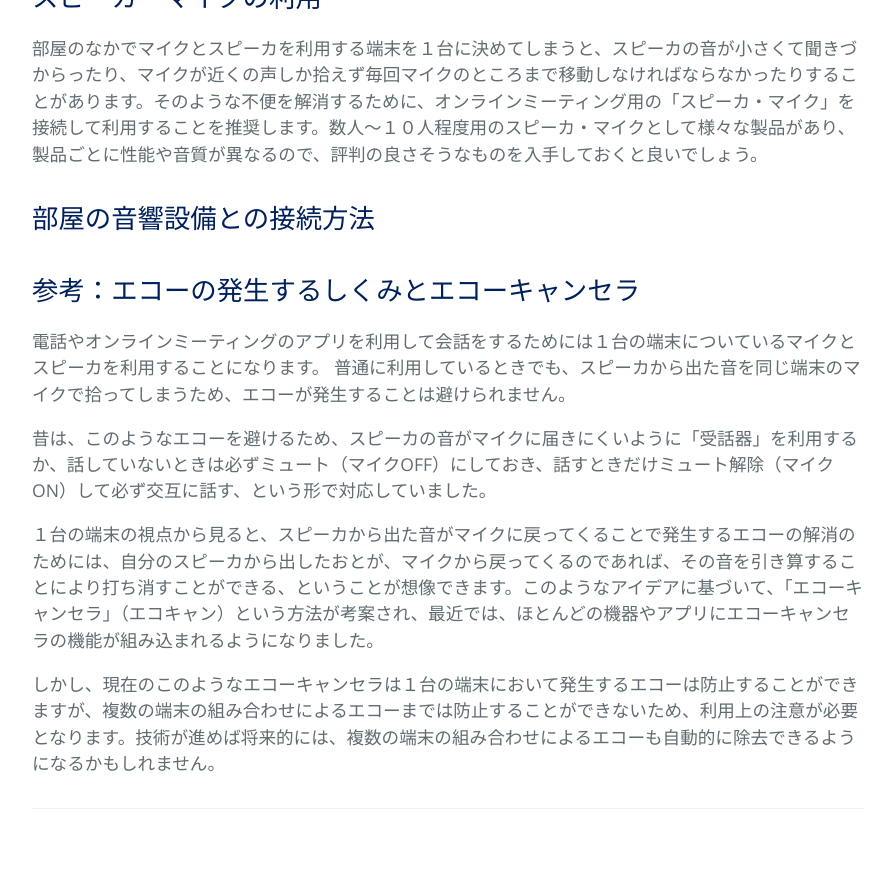
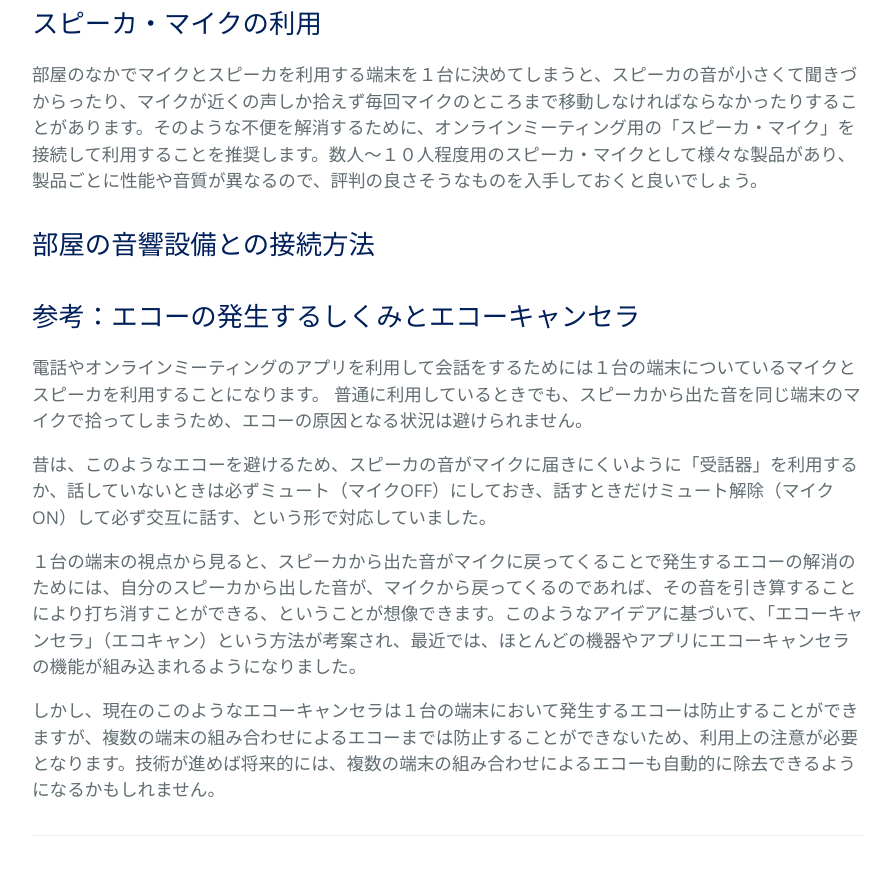
Before and after one commit to kyoto-u/online-edu, a Jekyll site: the page built from zoom-audio-echo.md, in a window 1280 px wide and 900 px high, scrolled down 1833 px. Shown: the top 875 px of the window, without its empty margins (192-1084 px from the left). Built offline with Jekyll 4.4.1, drawn with Linux system fonts in a browser that asks for light colours; our own code applies the rules of GitHub Pages for plain Markdown files; some of the changed text lies outside the part shown.

Commit message:
Update zoom-audio-echo.md

```diff
--- a/zoom-audio-echo.md
+++ b/zoom-audio-echo.md
@@ -42,10 +42,10 @@
 ## 参考：エコーの発生するしくみとエコーキャンセラ
 
 電話やオンラインミーティングのアプリを利用して会話をするためには１台の端末についているマイクとスピーカを利用することになります。
-普通に利用しているときでも、スピーカから出た音を同じ端末のマイクで拾ってしまうため、エコーが発生することは避けられません。
+普通に利用しているときでも、スピーカから出た音を同じ端末のマイクで拾ってしまうため、エコーの原因となる状況は避けられません。
 
 昔は、このようなエコーを避けるため、スピーカの音がマイクに届きにくいように「受話器」を利用するか、話していないときは必ずミュート（マイクOFF）にしておき、話すときだけミュート解除（マイクON）して必ず交互に話す、という形で対応していました。
 
-１台の端末の視点から見ると、スピーカから出た音がマイクに戻ってくることで発生するエコーの解消のためには、自分のスピーカから出したおとが、マイクから戻ってくるのであれば、その音を引き算することにより打ち消すことができる、ということが想像できます。このようなアイデアに基づいて、「エコーキャンセラ」（エコキャン）という方法が考案され、最近では、ほとんどの機器やアプリにエコーキャンセラの機能が組み込まれるようになりました。
+１台の端末の視点から見ると、スピーカから出た音がマイクに戻ってくることで発生するエコーの解消のためには、自分のスピーカから出した音が、マイクから戻ってくるのであれば、その音を引き算することにより打ち消すことができる、ということが想像できます。このようなアイデアに基づいて、「エコーキャンセラ」（エコキャン）という方法が考案され、最近では、ほとんどの機器やアプリにエコーキャンセラの機能が組み込まれるようになりました。
 
 しかし、現在のこのようなエコーキャンセラは１台の端末において発生するエコーは防止することができますが、複数の端末の組み合わせによるエコーまでは防止することができないため、利用上の注意が必要となります。技術が進めば将来的には、複数の端末の組み合わせによるエコーも自動的に除去できるようになるかもしれません。
```
Also changed, not shown: other parts of zoom-audio-echo.md (+1 -1 lines).
